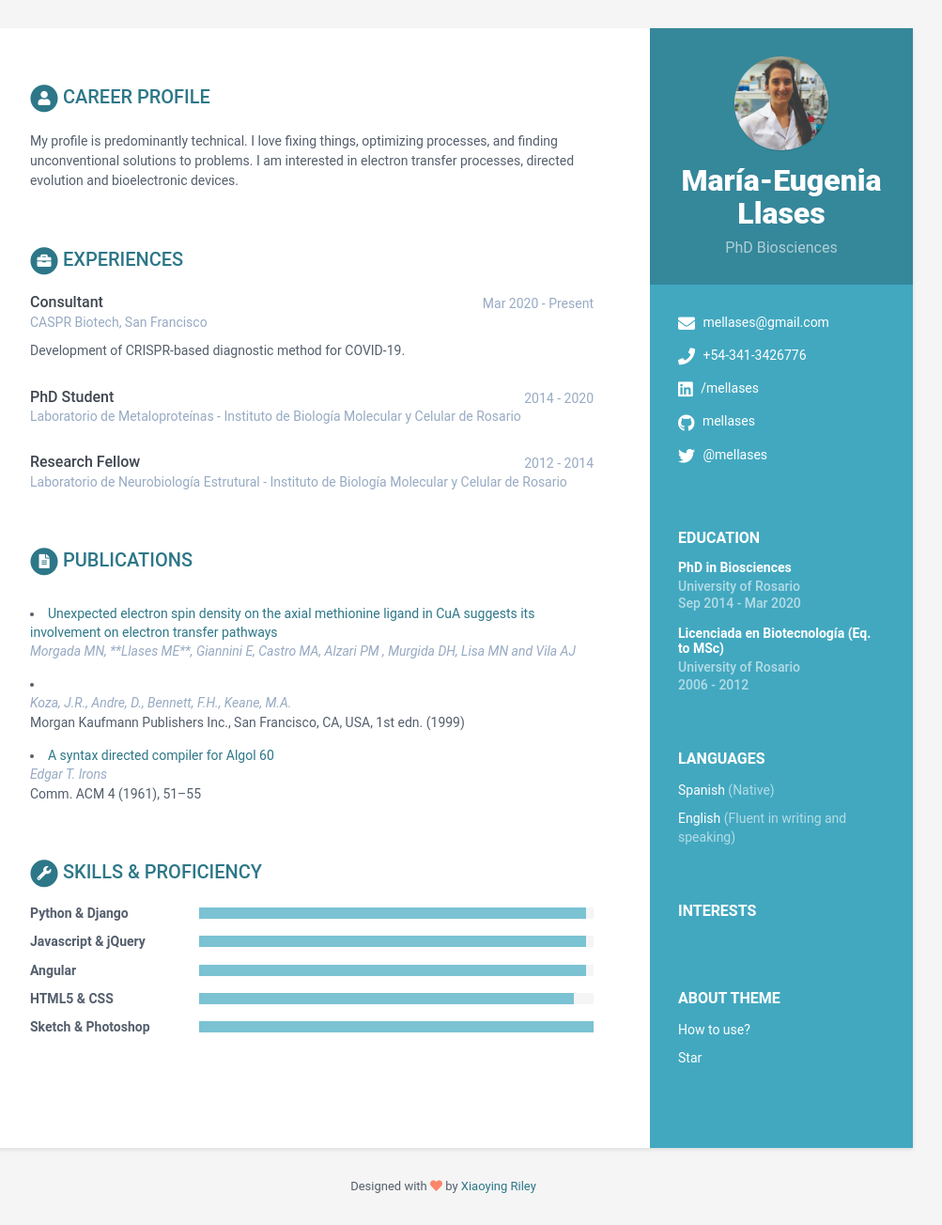
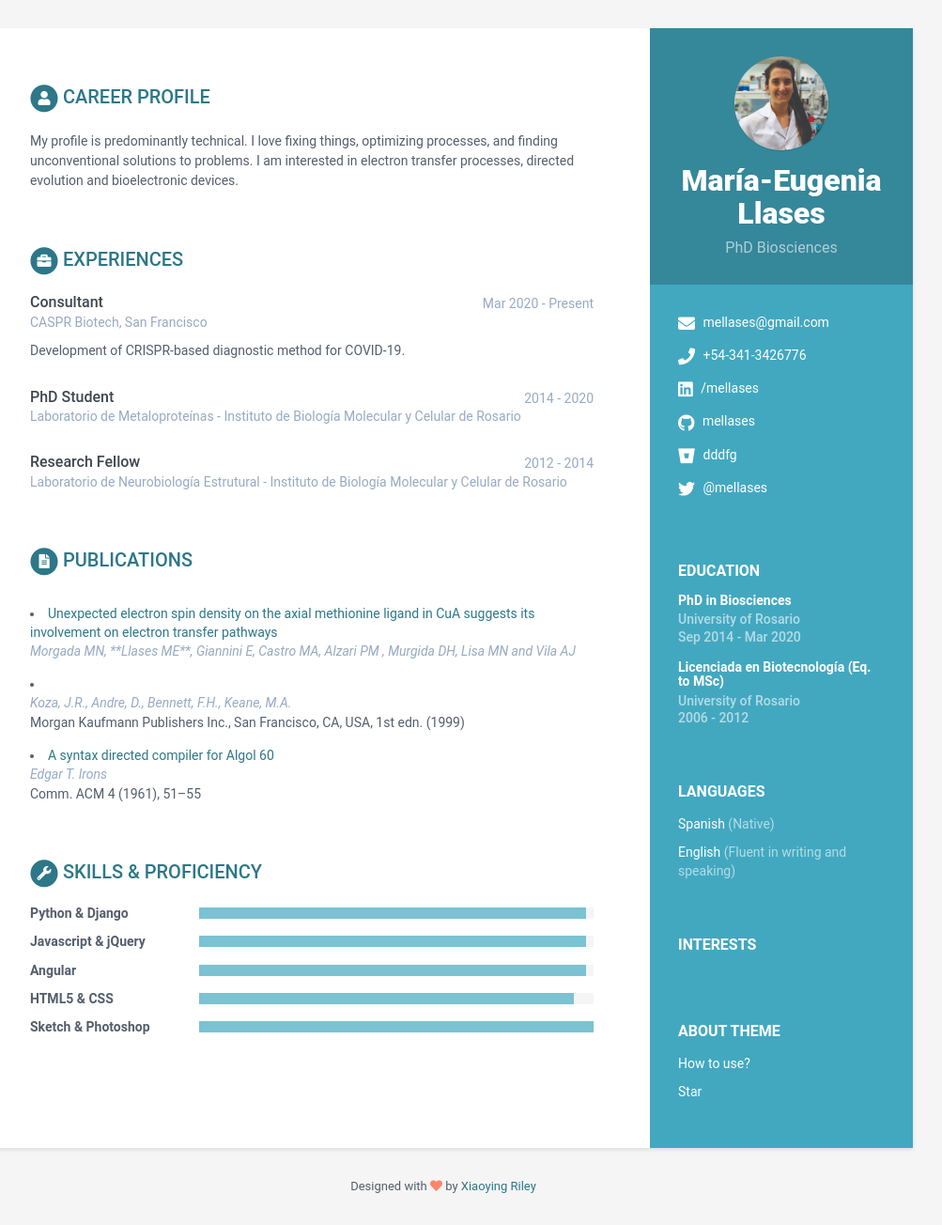
Before and after one commit to mellases/online-cv, a Jekyll site: the page built from index.html, in a window 1280 px wide. Shown: the whole page at 94% size, without its empty margins (168-1171 px from the left). Built offline with Jekyll 4.4.1, drawn with Linux system fonts in a browser that asks for light colours.

Commit message:
Update data.yml

```diff
--- a/_data/data.yml
+++ b/_data/data.yml
@@ -18,7 +18,7 @@ sidebar:
     linkedin: /mellases
     github: mellases
     gitlab:
-    bitbucket:
+    bitbucket: dddfg
     twitter: '@mellases'
     stack-overflow: # Number/Username, e.g. 123456/alandoe
     codewars:
```
